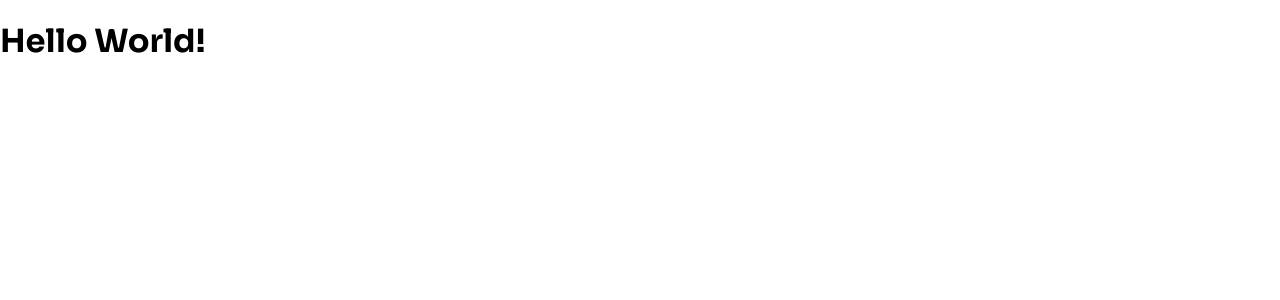
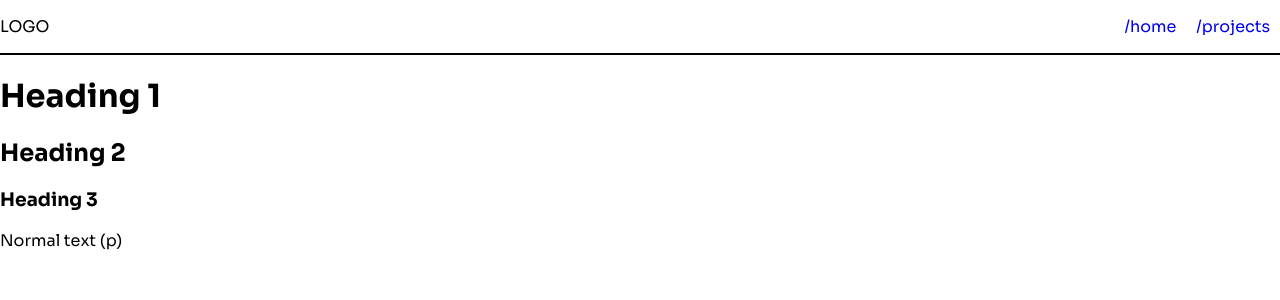
Before and after one commit to josiebrohm/portfolio-web-app, a React (Create React App) app: page / in a window 1280 px wide. Shown: the top 300 px of the page. Built offline with nearby package versions, Linux system fonts and the light colour scheme.

Commit message:
Add menubar

```diff
--- a/package.json
+++ b/package.json
@@ -11,6 +11,7 @@
     "@types/node": "^16.18.126",
     "@types/react": "^19.1.8",
     "@types/react-dom": "^19.1.6",
+    "primereact": "^10.9.7",
     "react": "^19.1.0",
     "react-dom": "^19.1.0",
     "react-router-dom": "^7.8.0",
--- a/src/App.css
+++ b/src/App.css
@@ -1,3 +1,39 @@
+/* MAIN PAGE SETTINGS */
+
+
+
+
+
+
+
+/* MENU BAR */
+.menubar {
+	border-bottom-style: solid;
+	border-color: black;
+	border-width: 2px;
+}
+
+.p-menubar {
+	position: relative;
+	justify-content: end;
+}
+
+.p-menubar-start {
+	margin-right: auto;
+}
+
+.p-menuitem {
+	padding-left: 10px;
+	padding-right: 10px;
+}
+
+
+
+
+
+
+/* DEFAULT */
+
 .App {
   text-align: center;
 }
--- a/src/App.tsx
+++ b/src/App.tsx
@@ -4,11 +4,13 @@ import './App.css';
 
 import { BrowserRouter as Router, Routes, Route, Link } from 'react-router-dom';
 import HomePage from './pages/HomePage';
+import MenuBar from './components/MenuBar';
 
 function App() {
 	return (
 		<div className='portfolio-app'>
 			<Router>
+				<MenuBar />
 				<Routes>
 					<Route path='/' element={<HomePage />} />
 				</Routes>
--- /dev/null
+++ b/src/components/MenuBar.tsx
@@ -0,0 +1,26 @@
+import React from 'react';
+import { Menubar } from 'primereact/menubar';
+import { useNavigate } from 'react-router-dom';
+
+export default function MenuBar() {
+	const navigate = useNavigate();
+
+	const menuItems = [
+		{
+			label: "/home",
+			command: () => navigate("/")
+		},
+		{
+			label: "/projects",
+			command: () => navigate("/projects")
+		}
+	];
+
+	const start = <p>LOGO</p>
+
+	return (
+		<div className="menubar">
+			<Menubar model={menuItems} start={start}/>
+		</div>
+	);
+}
--- a/src/index.css
+++ b/src/index.css
@@ -1,4 +1,32 @@
 @import url('https://fonts.googleapis.com/css2?family=Sora:wght@100..800&display=swap');
+
+.sora-regular {
+	font-family: 'Sora', sans-serif;
+	font-optical-sizing: auto;
+	font-weight: 400;
+	font-style: normal;
+}
+
+.sora-regular-italic {
+	font-family: 'Sora', sans-serif;
+	font-optical-sizing: auto;
+	font-weight: 400;
+	font-style: italic;
+}
+
+.sora-semibold {
+	font-family: 'Sora', sans-serif;
+	font-optical-sizing: auto;
+	font-weight: 600;
+	font-style: normal;
+}
+
+.sora-bold {
+	font-family: 'Sora', sans-serif;
+	font-optical-sizing: auto;
+	font-weight: 700;
+	font-style: normal;
+}
 
 body {
   margin: 0;
--- a/src/pages/HomePage.tsx
+++ b/src/pages/HomePage.tsx
@@ -1,7 +1,10 @@
 export default function HomePage() {
 	return (
 		<div className="home-page">
-			<h1>Hello World!</h1>
+			<h1>Heading 1</h1>
+			<h2>Heading 2</h2>
+			<h3>Heading 3</h3>
+			<p>Normal text (p)</p>
 		</div>
 	);
 }
```
Also changed, not shown: public/index.html (+5 -4 lines), 1 other file (tests, documents, lock files or other folders).
